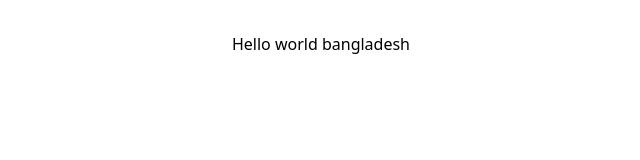
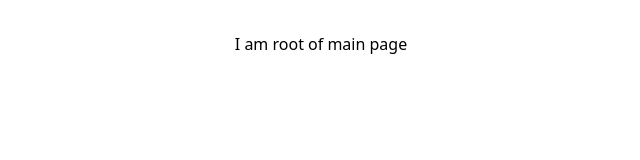
Before and after one commit to bharatroy4D/react-router-project, a React (Vite) app: page / in a window 1280 px wide. Shown: the top 160 px of the page, without its empty margins (319-959 px from the left). Built offline with nearby package versions, Linux system fonts and the light colour scheme.

Commit message:
root component add

```diff
--- /dev/null
+++ b/src/assets/conponents/Root/Root.jsx
@@ -0,0 +1,11 @@
+import React from 'react';
+
+const Root = () => {
+    return (
+        <div>
+            <h1>I am root of main page</h1>
+        </div>
+    );
+};
+
+export default Root;
--- a/src/main.jsx
+++ b/src/main.jsx
@@ -6,11 +6,12 @@ import {
   createBrowserRouter,
   RouterProvider,
 } from "react-router-dom";
+import Root from './assets/conponents/Root/Root.jsx';
 
 const router = createBrowserRouter([
   {
     path: "/",
-    element: <div>Hello world bangladesh</div>,
+    element: <Root></Root>
   },
 ]);
 
```
Also changed, not shown: src/assets/conponents/Footer/Foter.jsx (added), src/assets/conponents/Navber/Navber.jsx (added).
